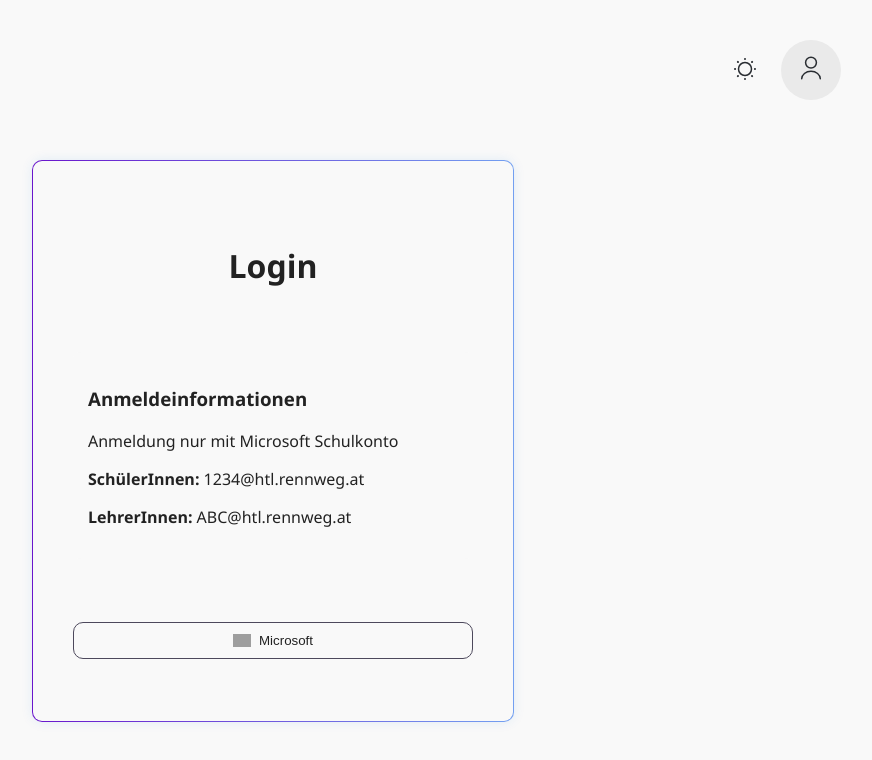
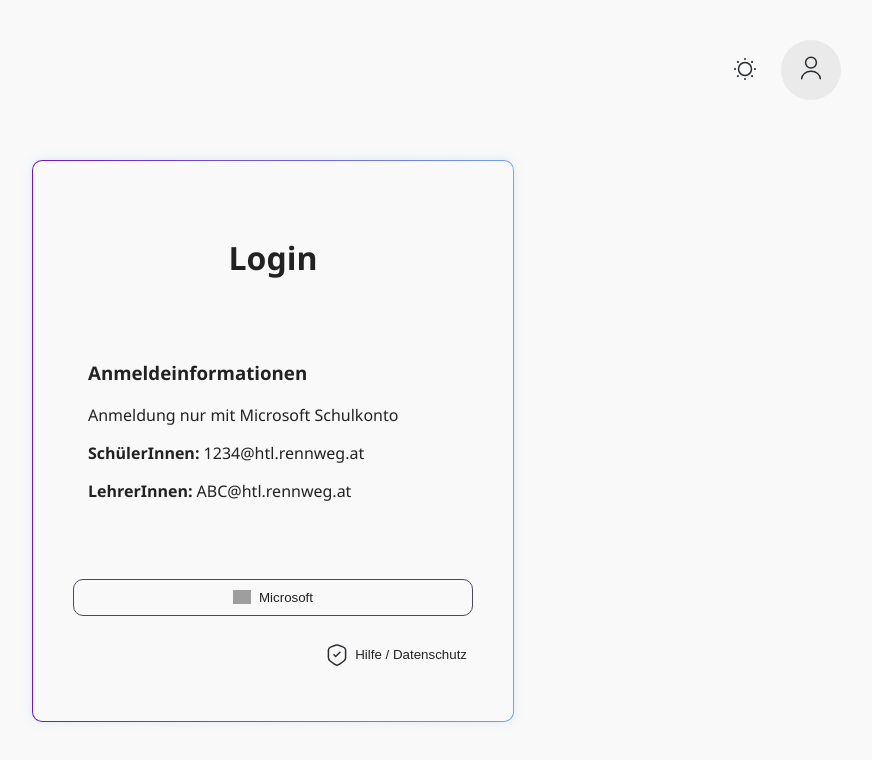
Before and after one commit to LeonE06/TransparentGrading, a Vue app in the folder frontend/: page /login in a window 1280 px wide. Shown: the top 760 px of the page, without its empty margins (367-1239 px from the left). Built offline with nearby package versions, Linux system fonts and the light colour scheme; no server answers; grey boxes are pictures that could not be loaded.

Commit message:
datenschutz bei login hinzugefügt

```diff
--- a/frontend/src/views/LoginView.vue
+++ b/frontend/src/views/LoginView.vue
@@ -10,12 +10,20 @@
     </div>
 
     <button class="ms-btn" @click="loginMicrosoft">
-      <img
-        src="https://upload.wikimedia.org/wikipedia/commons/4/44/Microsoft_logo.svg"
-        width="18"
-        alt="Microsoft Logo"
-      />
+      <img src="https://upload.wikimedia.org/wikipedia/commons/4/44/Microsoft_logo.svg" width="18"
+        alt="Microsoft Logo" />
       <span>Microsoft</span>
+    </button>
+    <button class="btn create-btn" @click="downloadPDF">
+      <svg width="24" height="24" viewBox="0 0 24 24" fill="none" xmlns="http://www.w3.org/2000/svg">
+        <path
+          d="M10.49 2.23006L5.5 4.11006C4.35 4.54006 3.41 5.90006 3.41 7.12006V14.5501C3.41 15.7301 4.19 17.2801 5.14 17.9901L9.44 21.2001C10.85 22.2601 13.17 22.2601 14.58 21.2001L18.88 17.9901C19.83 17.2801 20.61 15.7301 20.61 14.5501V7.12006C20.61 5.89006 19.67 4.53006 18.52 4.10006L13.53 2.23006C12.68 1.92006 11.32 1.92006 10.49 2.23006Z"
+          stroke="var(--icon-color)" stroke-width="1.5" stroke-linecap="round" stroke-linejoin="round" />
+        <path d="M9.04999 11.8701L10.66 13.4801L14.96 9.18005" stroke="var(--icon-color)" stroke-width="1.5"
+          stroke-linecap="round" stroke-linejoin="round" />
+      </svg>
+
+      Hilfe / Datenschutz
     </button>
   </div>
 </template>
@@ -42,7 +50,7 @@ onMounted(() => {
     } else if (role === "Lehrer") {
       router.push("/admin/klassen");
     }
-  } catch(e) {
+  } catch (e) {
     // Ungültiger Token -> sauber ausloggen
     localStorage.removeItem("token");
   }
@@ -51,13 +59,43 @@ onMounted(() => {
 function loginMicrosoft() {
   window.location.href = "https://transparentgrading.onrender.com/microsoft";
 }
+
+function downloadPDF() {
+  const url = '/TransparentGrading_Datenschutzkonzept_v1.0.pdf'
+  const a = document.createElement('a')
+  a.href = url
+  a.download = 'TransparentGrading_Datenschutzkonzept_v1.0.pdf'
+  document.body.appendChild(a)
+  a.click()
+  a.remove()
+}
 </script>
 
 <style scoped>
+.create-btn {
+  background-color: var(--first-background-color);
+  border: none;
+  cursor: pointer;
+  color: var(--text);
+  display: flex;
+  flex-direction: row;
+  justify-content: flex-end;
+  align-items: center;
+  transition: 0.2s;
+}
+
+.create-btn:hover {
+  transform: scale(1.02);
+}
+
+svg {
+      margin-right: 6px;
+}
 
 span {
   color: var(--text)
 }
+
 .login-container {
   max-width: 400px;
   margin: 60px auto;
@@ -70,10 +108,10 @@ span {
   border-radius: 10px;
   box-shadow: 0 0 12px rgba(0, 120, 212, 0.1);
   font-family: "Segoe UI", sans-serif;
-      display: flex;
-    flex-direction: column;
-    justify-content: space-around;
-    height: 60vh;
+  display: flex;
+  flex-direction: column;
+  justify-content: space-around;
+  height: 60vh;
 }
 
 .info-box {
```
Also changed, not shown: frontend/src/views/schueler/HilfeView.vue (+51 -12 lines).
